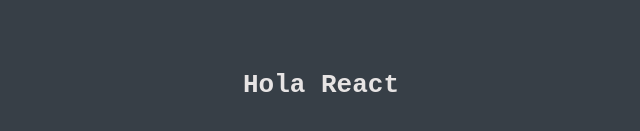
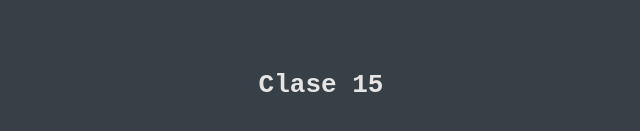
Before and after one commit to Osimitzu/Main-Testing-Project-REACT, a React (Vite) app: page / in a window 1280 px wide. Shown: the part 315-446 px from the top of the page, without its empty margins (319-959 px from the left). Built offline with nearby package versions, Linux system fonts and the light colour scheme.

Commit message:
first commit

```diff
--- a/src/components/App.jsx
+++ b/src/components/App.jsx
@@ -4,7 +4,7 @@
 function App() {
   return (
     <div className="App">
-      <h1>Hola React</h1>
+      <h1>Clase 15</h1>
     </div>
   );
 }
```
